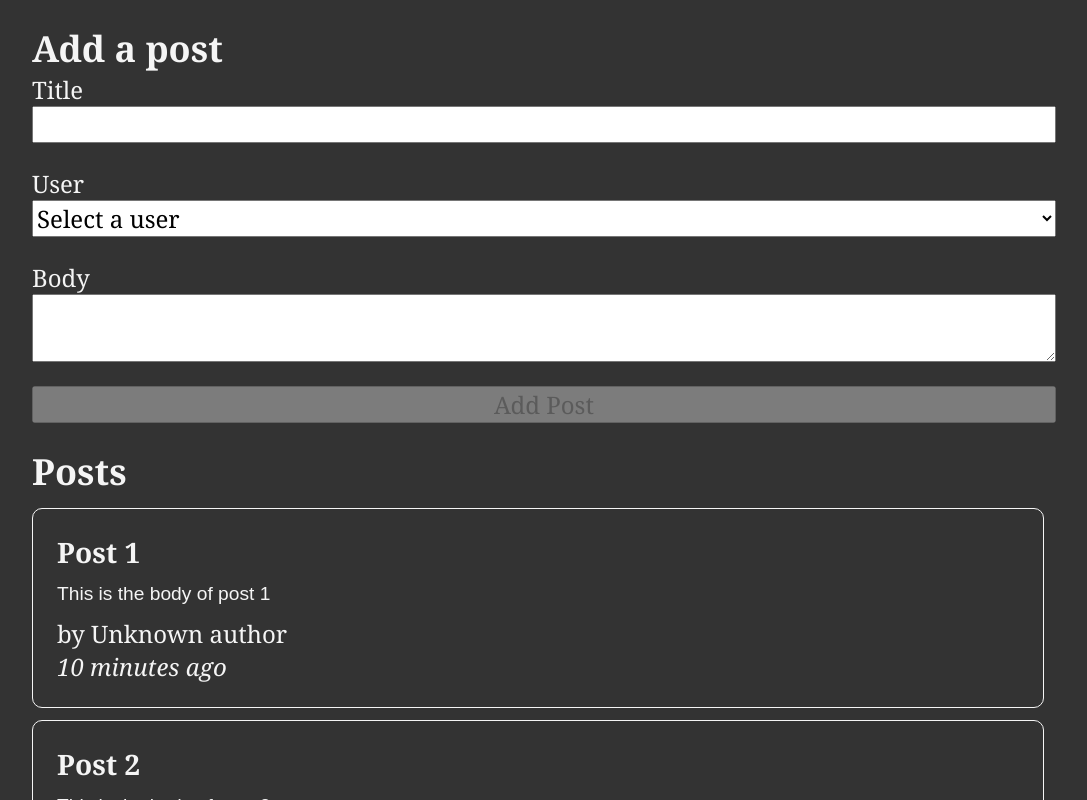
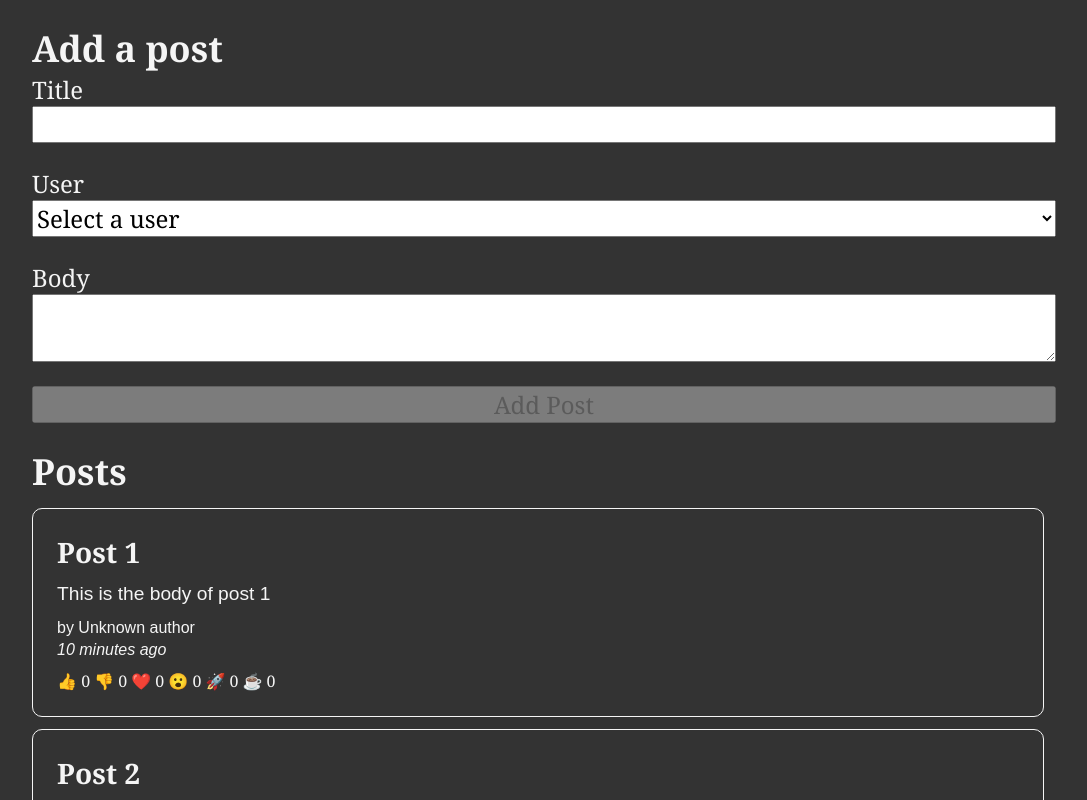
Before and after one commit to AndresPaulino/redux_tutorial, a React (Create React App) app: page / in a window 1280 px wide. Shown: the top 800 px of the page, without its empty margins (96-1183 px from the left). Built offline with nearby package versions, Linux system fonts and the light colour scheme.

Commit message:
Add reactions in postsSlice and create buttons

```diff
--- a/src/features/posts/PostsList.js
+++ b/src/features/posts/PostsList.js
@@ -2,6 +2,7 @@ import { useSelector } from 'react-redux';
 import { selectAllPosts } from './postsSlice';
 import PostAuthor from './PostAuthor';
 import TimeAgo from './TimeAgo';
+import ReactionButtons from './ReactionButtons';
 
 function PostsList() {
   const posts = useSelector(selectAllPosts);
@@ -14,8 +15,12 @@ function PostsList() {
     <article key={posts.id}>
       <h3>{post.title}</h3>
       <p>{post.body}</p>
-      <PostAuthor userId={post.userId} />
-      <TimeAgo timestamp={post.date} />
+      <p className='postCredit'>
+        <PostAuthor userId={post.userId} />
+
+        <TimeAgo timestamp={post.date} />
+      </p>
+      <ReactionButtons post={post} />
     </article>
   ));
 
--- /dev/null
+++ b/src/features/posts/ReactionButtons.js
@@ -0,0 +1,32 @@
+import { useDispatch } from 'react-redux';
+import { addReaction } from './postsSlice';
+
+const reactionEmojis = {
+  like: '👍',
+  dislike: '👎',
+  love: '❤️',
+  wow: '😮',
+  rocket: '🚀',
+  coffee: '☕️',
+};
+
+function ReactionButtons({ post }) {
+  const dispatch = useDispatch();
+
+  const reactionButtons = Object.keys(reactionEmojis).map((reaction) => {
+    const emoji = reactionEmojis[reaction];
+    return (
+      <button
+        className='reactionButton'
+        key={reaction}
+        onClick={() => dispatch(addReaction({ postId: post.id, reaction }))}
+      >
+        {emoji} {post.reactions[reaction]}
+      </button>
+    );
+  });
+
+  return <div className='reactionButton'>{reactionButtons}</div>;
+}
+
+export default ReactionButtons;
--- a/src/features/posts/postsSlice.js
+++ b/src/features/posts/postsSlice.js
@@ -7,12 +7,28 @@ const initialState = [
     title: 'Post 1',
     body: 'This is the body of post 1',
     date: sub(new Date(), { minutes: 10 }).toISOString(),
+    reactions: {
+      like: 0,
+      dislike: 0,
+      love: 0,
+      wow: 0,
+      rocket: 0,
+      coffee: 0,
+    },
   },
   {
     id: 2,
     title: 'Post 2',
     body: 'This is the body of post 2',
     date: sub(new Date(), { minutes: 10 }).toISOString(),
+    reactions: {
+      like: 0,
+      dislike: 0,
+      love: 0,
+      wow: 0,
+      rocket: 0,
+      coffee: 0,
+    },
   },
 ];
 
@@ -32,8 +48,24 @@ const postsSlice = createSlice({
             body,
             date: new Date().toISOString(),
             userId,
+            reactions: {
+              like: 0,
+              dislike: 0,
+              love: 0,
+              wow: 0,
+              rocket: 0,
+              coffee: 0,
+            },
           },
         };
+      },
+    },
+    addReaction: {
+      reducer(state, action) {
+        const { postId, reaction } = action.payload;
+        console.log(postId, reaction);
+        const post = state.find((post) => post.id === postId);
+        post.reactions[reaction]++;
       },
     },
   },
@@ -41,6 +73,6 @@ const postsSlice = createSlice({
 
 export const selectAllPosts = (state) => state.posts;
 
-export const { addPost } = postsSlice.actions;
+export const { addPost, addReaction } = postsSlice.actions;
 
 export default postsSlice.reducer;
--- a/src/features/users/usersSlice.js
+++ b/src/features/users/usersSlice.js
@@ -1,4 +1,4 @@
-import { createSlice, nanoid } from '@reduxjs/toolkit';
+import { createSlice } from '@reduxjs/toolkit';
 
 const initialState = [
   {
--- a/src/index.css
+++ b/src/index.css
@@ -66,4 +66,5 @@ form {
   border: none;
   color: whitesmoke;
   font-size: 1rem;
+  cursor: pointer;
 }
```
